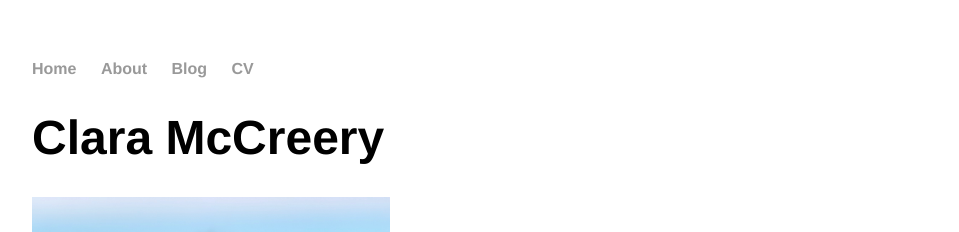
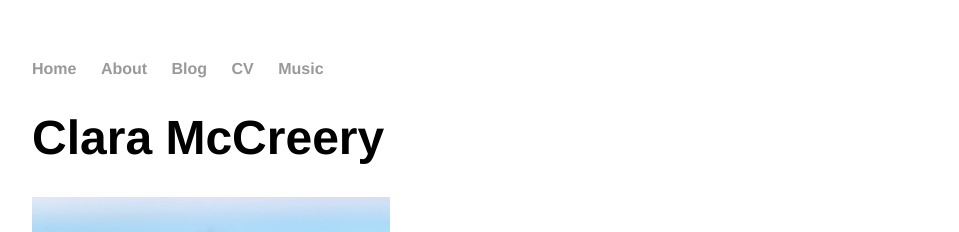
Before and after one commit to chmccreery/chmccreery.github.io, a Jekyll site: the page built from index.html, in a window 1280 px wide. Shown: the top 232 px of the page, without its empty margins (160-1119 px from the left). Built offline with Jekyll 4.4.1, drawn with Linux system fonts in a browser that asks for light colours.

Commit message:
Update default.html

```diff
--- a/_layouts/default.html
+++ b/_layouts/default.html
@@ -11,7 +11,8 @@
 	        		<li><a href="/">Home</a></li>
 		        	<li><a href="/about">About</a></li>
 				<li><a href="/blog">Blog</a></li>
-	        		<li><a href="/cv/Resume_Mar_2019.pdf">CV</a></li>
+	        		<li><a href="/cv/Resume_McCreery.pdf">CV</a></li>
+				<li><a href="/music">Music</a></li>
 	    		</ul>
 			</nav>
 			<div class="container">
```
